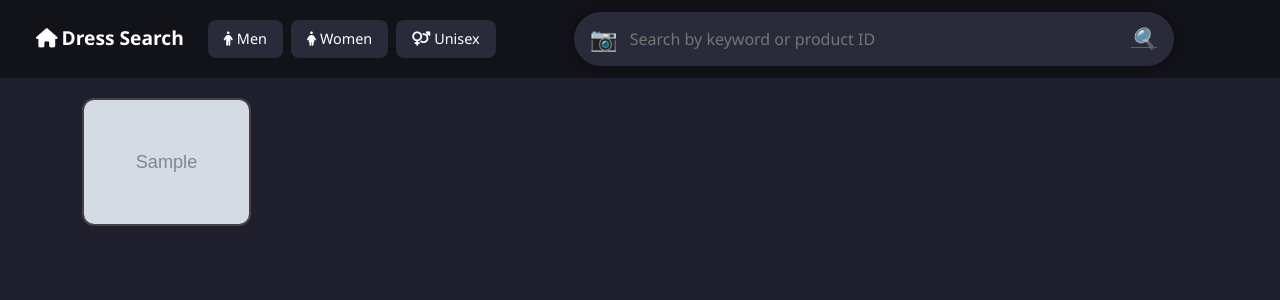
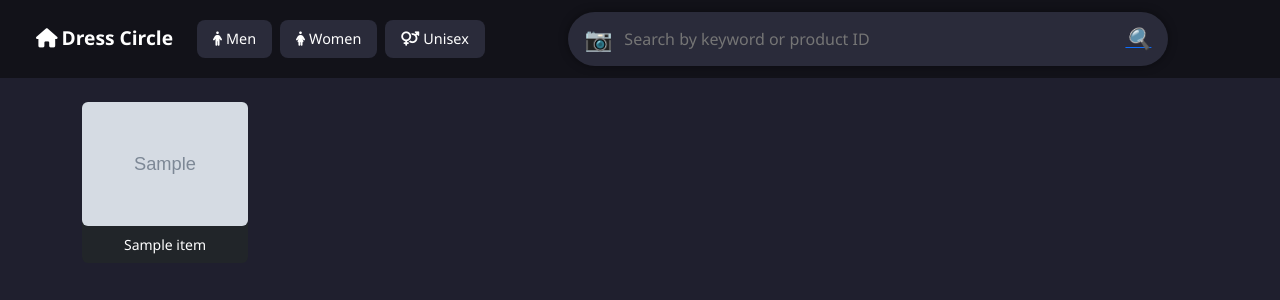
Before and after one commit to SaranyaVellasiri/dress-similarity-search, a Flask app: template templates/search.html in a window 1280 px wide. Shown: the top 300 px of the page. Run offline with Flask 2, Linux system fonts and the light colour scheme; the template is opened without the code that fills it: most values are stand-ins (such as "Sample title", 1, 10 or a date in 2020); grey boxes marked "Sample" are stand-in pictures; parts of the project's set-up code (start-up, migrations or seed data) failed here and were passed over; some libraries are stand-ins or nearby versions.

Commit message:
Update search.html

```diff
--- a/templates/search.html
+++ b/templates/search.html
@@ -2,14 +2,10 @@
 <html lang="en">
 <head>
   <meta charset="UTF-8">
-  <title>Dress Search</title>
+  <title>Dress Circle</title>
   <meta name="viewport" content="width=device-width, initial-scale=1">
-  <link
-    href="https://cdn.jsdelivr.net/npm/bootstrap@5.3.0/dist/css/bootstrap.min.css"
-    rel="stylesheet">
-  <link
-    href="https://cdnjs.cloudflare.com/ajax/libs/font-awesome/6.4.0/css/all.min.css"
-    rel="stylesheet">
+  <link href="https://cdn.jsdelivr.net/npm/bootstrap@5.3.0/dist/css/bootstrap.min.css" rel="stylesheet">
+  <link href="https://cdnjs.cloudflare.com/ajax/libs/font-awesome/6.4.0/css/all.min.css" rel="stylesheet">
   <style>
     body {
       background-color: #1f1f2e;
@@ -83,16 +79,10 @@
     .search-icon:hover {
       color: white;
     }
-    .image-grid {
-      display: grid;
-      grid-template-columns: repeat(auto-fill, minmax(160px, 1fr));
-      gap: 20px;
-      margin-top: 20px;
-    }
-    .image-grid img {
-      width: 100%;
-      border-radius: 12px;
-      border: 2px solid #444;
+    .card-text {
+      white-space: nowrap;
+      overflow: hidden;
+      text-overflow: ellipsis;
     }
   </style>
 </head>
@@ -104,7 +94,7 @@
       <!-- Left group: Brand + Gender buttons -->
       <div class="d-flex align-items-center">
         <a class="navbar-brand" href="#">
-          <i class="fas fa-house me-1"></i>Dress Search
+          <i class="fas fa-house me-1"></i>Dress Circle
         </a>
         <form action="/search" method="POST" class="gender-form d-flex align-items-center m-0 p-0">
           <button type="submit" name="category" value="men"
@@ -154,15 +144,23 @@
     </div>
   </nav>
 
-  <div class="container main-container">
-    {% if similar_results %}
-      <div class="image-grid">
-        {% for img in similar_results %}
-          <img src="{{ url_for('static', filename=img) }}" alt="{{ img }}">
-        {% endfor %}
-      </div>
-    {% endif %}
-  </div>
+<div class="container main-container mt-4">
+  {% if similar_results %}
+    <div class="row mt-4">
+      {% for item in similar_results %}
+        <div class="col-lg-2 col-md-3 col-sm-4 col-6 mb-4">
+          <div class="card bg-dark text-white border-0">
+            <img src="{{ url_for('static', filename=item.image) }}" class="card-img-top img-fluid rounded" alt="Image">
+            <div class="card-body text-center p-2">
+              <p class="card-text small mb-0">{{ item.name or "Unknown Product" }}</p>
+            </div>
+          </div>
+        </div>
+      {% endfor %}
+    </div>
+  {% endif %}
+</div>
+
 
   <script src="https://kit.fontawesome.com/a076d05399.js" crossorigin="anonymous"></script>
 </body>
```
